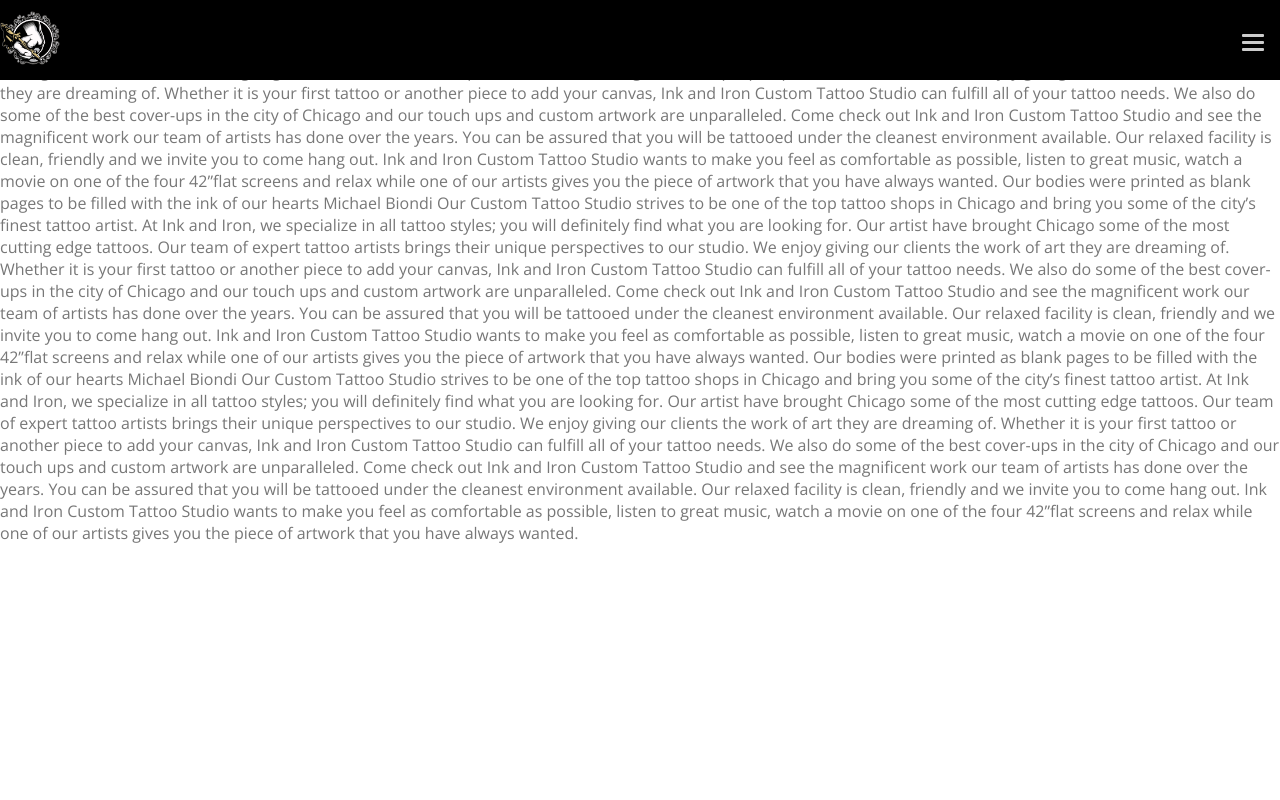
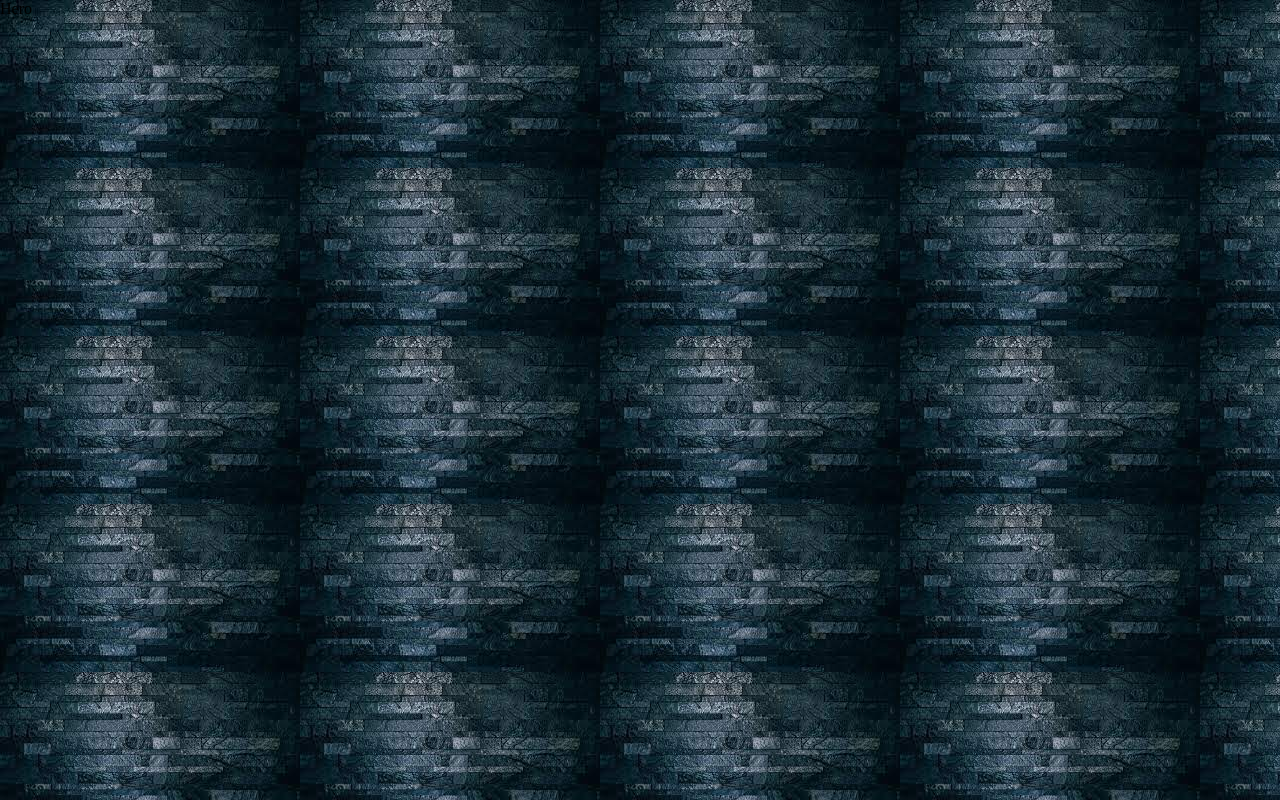
Before and after one commit to DogwishX/thiago-tattoo, a React (Create React App) app in the folder new-design/: page / in a window 1280 px wide. Built offline with nearby package versions, Linux system fonts and the light colour scheme.

Commit message:
Add background img

```diff
--- a/new-design/src/App.js
+++ b/new-design/src/App.js
@@ -1,70 +1,10 @@
 import "./App.css";
-import Nav from "./Components/Nav";
+import Hero from "./Components/Hero";
 
 function App() {
   return (
     <div className="App">
-      <Nav />
-      <p>
-        Our bodies were printed as blank pages to be filled with the ink of our
-        hearts Michael Biondi Our Custom Tattoo Studio strives to be one of the
-        top tattoo shops in Chicago and bring you some of the city’s finest
-        tattoo artist. At Ink and Iron, we specialize in all tattoo styles; you
-        will definitely find what you are looking for. Our artist have brought
-        Chicago some of the most cutting edge tattoos. Our team of expert tattoo
-        artists brings their unique perspectives to our studio. We enjoy giving
-        our clients the work of art they are dreaming of. Whether it is your
-        first tattoo or another piece to add your canvas, Ink and Iron Custom
-        Tattoo Studio can fulfill all of your tattoo needs. We also do some of
-        the best cover-ups in the city of Chicago and our touch ups and custom
-        artwork are unparalleled. Come check out Ink and Iron Custom Tattoo
-        Studio and see the magnificent work our team of artists has done over
-        the years. You can be assured that you will be tattooed under the
-        cleanest environment available. Our relaxed facility is clean, friendly
-        and we invite you to come hang out. Ink and Iron Custom Tattoo Studio
-        wants to make you feel as comfortable as possible, listen to great
-        music, watch a movie on one of the four 42”flat screens and relax while
-        one of our artists gives you the piece of artwork that you have always
-        wanted. Our bodies were printed as blank pages to be filled with the ink
-        of our hearts Michael Biondi Our Custom Tattoo Studio strives to be one
-        of the top tattoo shops in Chicago and bring you some of the city’s
-        finest tattoo artist. At Ink and Iron, we specialize in all tattoo
-        styles; you will definitely find what you are looking for. Our artist
-        have brought Chicago some of the most cutting edge tattoos. Our team of
-        expert tattoo artists brings their unique perspectives to our studio. We
-        enjoy giving our clients the work of art they are dreaming of. Whether
-        it is your first tattoo or another piece to add your canvas, Ink and
-        Iron Custom Tattoo Studio can fulfill all of your tattoo needs. We also
-        do some of the best cover-ups in the city of Chicago and our touch ups
-        and custom artwork are unparalleled. Come check out Ink and Iron Custom
-        Tattoo Studio and see the magnificent work our team of artists has done
-        over the years. You can be assured that you will be tattooed under the
-        cleanest environment available. Our relaxed facility is clean, friendly
-        and we invite you to come hang out. Ink and Iron Custom Tattoo Studio
-        wants to make you feel as comfortable as possible, listen to great
-        music, watch a movie on one of the four 42”flat screens and relax while
-        one of our artists gives you the piece of artwork that you have always
-        wanted. Our bodies were printed as blank pages to be filled with the ink
-        of our hearts Michael Biondi Our Custom Tattoo Studio strives to be one
-        of the top tattoo shops in Chicago and bring you some of the city’s
-        finest tattoo artist. At Ink and Iron, we specialize in all tattoo
-        styles; you will definitely find what you are looking for. Our artist
-        have brought Chicago some of the most cutting edge tattoos. Our team of
-        expert tattoo artists brings their unique perspectives to our studio. We
-        enjoy giving our clients the work of art they are dreaming of. Whether
-        it is your first tattoo or another piece to add your canvas, Ink and
-        Iron Custom Tattoo Studio can fulfill all of your tattoo needs. We also
-        do some of the best cover-ups in the city of Chicago and our touch ups
-        and custom artwork are unparalleled. Come check out Ink and Iron Custom
-        Tattoo Studio and see the magnificent work our team of artists has done
-        over the years. You can be assured that you will be tattooed under the
-        cleanest environment available. Our relaxed facility is clean, friendly
-        and we invite you to come hang out. Ink and Iron Custom Tattoo Studio
-        wants to make you feel as comfortable as possible, listen to great
-        music, watch a movie on one of the four 42”flat screens and relax while
-        one of our artists gives you the piece of artwork that you have always
-        wanted.
-      </p>
+      <Hero />
     </div>
   );
 }
--- /dev/null
+++ b/new-design/src/Components/Hero/Hero.css
@@ -0,0 +1,4 @@
+.hero {
+  background-image: url("../../../public/hero-bg.jpg");
+  height: 100vh;
+}
--- /dev/null
+++ b/new-design/src/Components/Hero/Hero.js
@@ -0,0 +1,8 @@
+import React from "react";
+import "./Hero.css";
+
+function Hero() {
+  return <div className="hero">Hero</div>;
+}
+
+export default Hero;
--- /dev/null
+++ b/new-design/src/Components/Hero/index.js
@@ -0,0 +1,2 @@
+import Hero from "./Hero";
+export default Hero;
```
Also changed, not shown: new-design/public/hero-bg.jpg (added).
